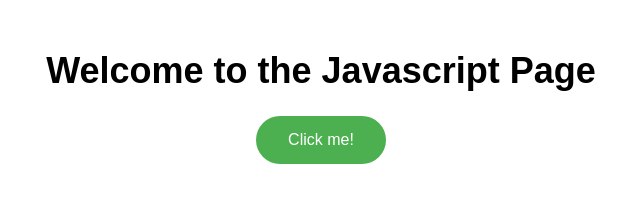
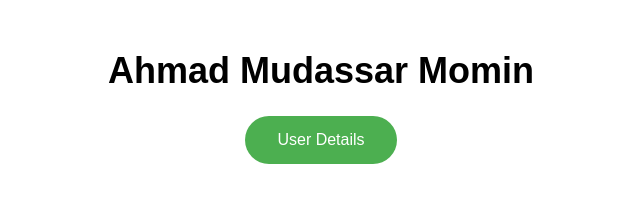
Before and after one commit to beingahmadali/Javascript--JS, a plain HTML site: page index.html in a window 1280 px wide. Shown: the whole page, without its empty margins (319-959 px from the left). Drawn offline with Linux system fonts and the light colour scheme.

Commit message:
changed name and button name

```diff
--- a/index.html
+++ b/index.html
@@ -8,8 +8,8 @@
 </head>
 <body>
     <div class="container">
-        <h1>Welcome to the Javascript Page</h1>
-        <button onclick="displayWelcomeMessage()">Click me!</button>
+        <h1>Ahmad Mudassar Momin</h1>
+        <button onclick="displayWelcomeMessage()">User Details</button>
 
         <!-- New container for JavaScript output -->
         <div id="output"></div>
```
